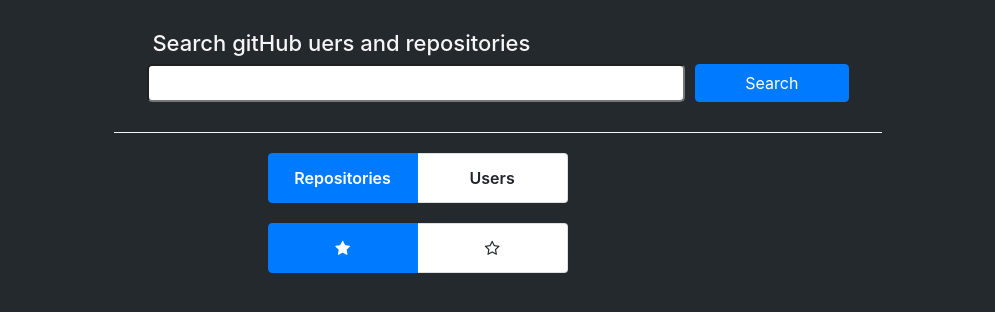
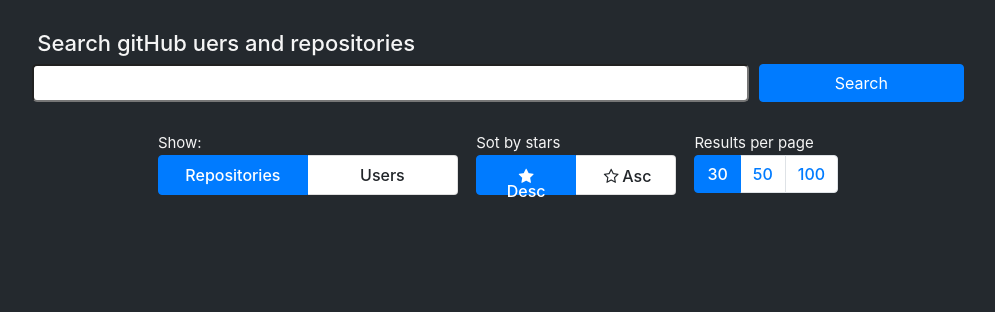
Before and after one commit to rpask00/gitsearch, a React (Create React App) app: page /search in a window 1280 px wide. Shown: the top 312 px of the page, without its empty margins (142-1137 px from the left). Built offline with nearby package versions, Linux system fonts and the light colour scheme.

Commit message:
before css refactoring

```diff
--- a/src/components/RepositoryComp.tsx
+++ b/src/components/repositoryComponents.tsx
@@ -9,7 +9,7 @@
         return <h1 className='not-found'>Repositories not found..</h1>
 
     let reposList: JSX.Element[] = repos.map(repo => <Repository key={repo.full_name} repo={repo}></Repository>)
-    return <div className='repoistoryList'>{reposList}</div>
+    return <div className='repoistory-list'>{reposList}</div>
 }
 
 
--- a/src/components/searchScreen.tsx
+++ b/src/components/searchScreen.tsx
@@ -1,7 +1,7 @@
-import React, { useEffect, useState, FC, ReducerStateWithoutAction } from 'react';
+import React, { useEffect, useState } from 'react';
 import { RepoData, UserData } from '../interfaces';
-import { ReppositoriesList } from './RepositoryComp';
-import { UsersList } from './usersComponent';
+import { ReppositoriesList } from './repositoryComponents';
+import { UsersList } from './usersComponents';
 import '../styles/searchScreen.css';
 let qstirngSave = ''
 
@@ -13,17 +13,25 @@
 
 export interface SearchScreenState {
     fetchData: RepoData[] | UserData[],
+    fetchDataCount: number,
     searchMode: string,
     sortMode: string,
+    perpage: number,
     queryString: string,
+    page: number,
+
 }
+
 
 class SearchScreen extends React.Component<SearchScreenProps, SearchScreenState> {
     state: SearchScreenState = {
         sortMode: 'desc',
         searchMode: 'repositories',
         fetchData: [],
-        queryString: ''
+        queryString: '',
+        perpage: 30,
+        page: 1,
+        fetchDataCount: 1
     }
 
     componentDidMount() {
@@ -32,14 +40,16 @@
         if (qstring) this.handleSearch(qstring)
     }
 
-    handleSearch = async (queryString: string, searchMode?: string, sortMode?: string) => {
+    handleSearch = async (queryString: string, searchMode?: string, sortMode?: string, perpage?: number, page?: number) => {
         if (!queryString) return
 
         queryString = queryString.split(' ').join('+')
         searchMode = searchMode || this.state.searchMode
         sortMode = sortMode || this.state.sortMode
+        perpage = perpage || this.state.perpage
+        page = page || this.state.page
 
-        let apilink = 'https://api.github.com/search/' + searchMode + '?q=' + queryString + '&sort=stars&order=' + sortMode
+        let apilink = `https://api.github.com/search/${searchMode}?q=${queryString}&sort=stars&order=${sortMode}&per_page=${perpage}&page=${page}`
         let fetchData = await (await fetch(apilink)).json()
 
         this.props.changeqstring(queryString)
@@ -47,32 +57,55 @@
             queryString,
             searchMode,
             sortMode,
-            fetchData: fetchData.items ? fetchData.items : []
+            perpage,
+            page,
+            fetchData: fetchData.items ? fetchData.items : [],
+            fetchDataCount: fetchData.total_count
         })
 
     }
 
     changeSearchMode = (searchMode: string) => {
-        const { queryString, sortMode } = this.state
-        if (queryString) this.handleSearch(queryString, searchMode, sortMode)
+        const { queryString, sortMode, perpage, page } = this.state
+        if (queryString) this.handleSearch(queryString, searchMode, sortMode, perpage, page)
         else this.setState({ searchMode })
     }
 
     changeSortingMode = (sortMode: string) => {
-        const { queryString, searchMode } = this.state
-        if (queryString) this.handleSearch(queryString, searchMode, sortMode)
+        const { queryString, searchMode, perpage, page } = this.state
+        if (queryString) this.handleSearch(queryString, searchMode, sortMode, perpage, page)
         else this.setState({ sortMode })
     }
 
+    changePerPage = (perpage: number) => {
+        const { queryString, searchMode, sortMode, page } = this.state
+        if (queryString) this.handleSearch(queryString, searchMode, sortMode, perpage, page)
+        else this.setState({ perpage })
+    }
+
+    changePage = (page: number) => {
+        const { queryString, searchMode, sortMode, perpage } = this.state
+        if (queryString) this.handleSearch(queryString, searchMode, sortMode, perpage, page)
+        else this.setState({ page })
+    }
+
     render() {
-        console.log(this.state.fetchData)
+        const { searchMode } = this.state
 
-        let list = this.state.searchMode === 'users' ?
-            <UsersList users={this.state.fetchData as UserData[]}></UsersList> :
-            <ReppositoriesList repos={this.state.fetchData as RepoData[]}></ReppositoriesList>
+        let pagination = <></>
+        let list = <></>
 
-        if (!this.state.queryString)
-            list = <></>
+        if (this.state.queryString && this.state.fetchDataCount) {
+            pagination = <Pagination
+                changePage={this.changePage}
+                currentpage={this.state.page}
+                perpage={this.state.perpage}
+                rescount={this.state.fetchDataCount}></Pagination>
+
+            list = searchMode === 'users' ?
+                <UsersList users={this.state.fetchData as UserData[]}></UsersList> :
+                <ReppositoriesList repos={this.state.fetchData as RepoData[]}></ReppositoriesList>
+        }
 
         return (<>
             <div className='search-area'>
@@ -81,17 +114,20 @@
             <div className='result-area'>
                 <div className="mods">
                     <SearchModesList changeSearchMode={this.changeSearchMode}></SearchModesList>
-                    <SortingMode changeSortingMode={this.changeSortingMode}></SortingMode>
+                    {
+                        searchMode !== 'users' ? <SortingMode changeSortingMode={this.changeSortingMode}></SortingMode> : ''
+                    }
+                    <PerPage changePerPage={this.changePerPage}></PerPage>
                 </div>
                 {list}
+                {pagination}
             </div>
         </>);
     }
 }
 
 
-interface SearchBarProps { handleSearch: any }
-function SearchBar(props: SearchBarProps) {
+function SearchBar(props: { handleSearch: any }) {
     const [queryString, setSearchValue] = useState('')
 
 
@@ -105,16 +141,16 @@
 }
 
 
-interface SearchModeProps { changeSearchMode: any }
-function SearchModesList(props: SearchModeProps) {
+function SearchModesList({ changeSearchMode }: { changeSearchMode: any }) {
     const [SearchMode, setSearchMode] = useState('repositories')
 
     useEffect(() => {
-        props.changeSearchMode(SearchMode)
-    }, [SearchMode]);
+        changeSearchMode(SearchMode)
+    }, [SearchMode, changeSearchMode]);
 
-    return (<>
-        <ul className="list-group list-group-horizontal">
+    return (<div className='filter'>
+        <label >Show:</label>
+        <ul className="list-group list-group-horizontal serchmode">
             <li className={`
                 list-group-item
                 ${SearchMode === 'repositories' ? 'active' : ''}
@@ -124,31 +160,91 @@
                 ${SearchMode === 'users' ? 'active' : ''}
             `} onClick={() => setSearchMode('users')}>Users</li>
         </ul>
-    </>)
+    </div>)
 }
 
 
-interface SortingModeProps { changeSortingMode: any }
-function SortingMode(props: SortingModeProps) {
+function SortingMode({ changeSortingMode }: { changeSortingMode: any }) {
     const [SortingMode, setSortingMode] = useState('desc')
 
     useEffect(() => {
-        props.changeSortingMode(SortingMode)
-    }, [SortingMode]);
+        changeSortingMode(SortingMode)
+    }, [SortingMode, changeSortingMode]);
 
-    return (<>
-        <ul className="list-group list-group-horizontal ">
+    return (<div className='filter'>
+        <label >Sot by stars</label>
+        <ul className="list-group list-group-horizontal sortmode">
             <li className={`
                 list-group-item
                 ${SortingMode === 'desc' ? 'active' : ''}
-            `} onClick={() => setSortingMode('desc')}><i className="demo-icon icon-star"></i></li>
+            `} onClick={() => setSortingMode('desc')}><i className="demo-icon icon-star"></i>
+            Desc
+            </li>
             <li className={`
                 list-group-item
                 ${SortingMode === 'asc' ? 'active' : ''}
-            `} onClick={() => setSortingMode('asc')}><i className="demo-icon icon-star-empty"></i></li>
+            `} onClick={() => setSortingMode('asc')}><i className="demo-icon icon-star-empty"></i>
+            Asc
+            </li>
         </ul>
-    </>)
+    </div>)
 }
 
 
+function PerPage({ changePerPage }: { changePerPage: any }) {
+    const [perpageval, setPerPage] = useState(30)
+
+    useEffect(() => {
+        changePerPage(perpageval)
+    }, [perpageval, changePerPage]);
+
+    return (<div className='filter' >
+        <label >Results per page</label>
+        <ul className="pagination perpageval">
+            <li className={`page-item ${perpageval === 30 ? 'active' : ''}`} onClick={() => setPerPage(30)}>
+                <span className="page-link" >30</span>
+            </li>
+            <li className={`page-item ${perpageval === 50 ? 'active' : ''}`} onClick={() => setPerPage(50)}>
+                <span className="page-link" >50</span>
+            </li>
+            <li className={`page-item ${perpageval === 100 ? 'active' : ''}`} onClick={() => setPerPage(100)}>
+                <span className="page-link">100</span>
+            </li>
+        </ul>
+    </div >)
+}
+
+
+interface PaginationProps {
+    changePage: any,
+    currentpage: number,
+    rescount: number,
+    perpage: number
+}
+
+function Pagination({ changePage, currentpage, rescount, perpage }: PaginationProps) {
+    const [selectedpage, selectPage] = useState(currentpage)
+
+    useEffect(() => {
+        changePage(selectedpage)
+        window.scrollTo(0, 0)
+    }, [selectedpage, changePage]);
+
+    rescount = Math.min(rescount, 1000)
+    let pages = []
+
+    for (let i = 1; i <= Math.ceil(rescount / perpage); i++) {
+        pages.push(
+            <li key={i}
+                className={`page-item ${selectedpage === i ? 'active' : ''}`}
+                onClick={() => selectPage(i)}>
+                <span className="page-link" >{i}</span>
+            </li>)
+    }
+
+    return (<ul className="flex-wrap pagination selectedpage">
+        {pages}
+    </ul>)
+}
+
 export default SearchScreen;
--- a/src/components/userScreen.tsx
+++ b/src/components/userScreen.tsx
@@ -4,7 +4,7 @@
 import { RepoData, UserData } from '../interfaces';
 import '../styles/userScreen.css'
 import Axios from 'axios';
-import { ReppositoriesList } from './RepositoryComp';
+import { ReppositoriesList } from './repositoryComponents';
 
 export interface UserScreenProps {
     match: match<UserProps>,
--- /dev/null
+++ b/src/styles/repositoryComponents.css
@@ -0,0 +1,8 @@
+.repoistory-list,
+.usersList {
+    width: 100%;
+    display: flex;
+    align-items: center;
+    flex-direction: column;
+    margin-bottom: 50px;
+}
--- a/src/styles/searchScreen.css
+++ b/src/styles/searchScreen.css
@@ -1,52 +1,50 @@
 .search-area,
-.result-area{
-    width: 60vw;
+.result-area {
+    width: 80vw;
     margin-left: auto;
     margin-right: auto;
     display: flex;
     flex-wrap: wrap;
 }
-.search-area{
-    /* justify-content: space-between; */
+
+.search-area {
     justify-content: center;
     margin-top: 30px;
     padding-bottom: 30px;
-    border-bottom: 1px solid  whitesmoke ;
-
 }
 
-.searchbar{
+.searchbar {
     display: flex;
     flex-wrap: wrap;
     width: 100%;
     justify-content: center;
 }
 
-.searchbar-title{
+.searchbar-title {
     color: whitesmoke;
     width: 90%;
     font-size: 22px;
 }
 
-.searchbar-input{
+.searchbar-input {
     border-radius: 5px;
     width: 70%;
     padding: 5px;
 }
 
-.searchbar-btn{
+.searchbar-btn {
     margin-left: 10px;
     min-width: 75px;
     width: 20%;
 }
 
-.result-area{
+.result-area {
     flex-direction: column;
     align-items: center;
 }
 
-.repoistoryList,
-.usersList{
+.repoistory-list,
+.usersList {
     width: 100%;
     display: flex;
     align-items: center;
@@ -55,7 +53,7 @@
 }
 
 .repository,
-.user{
+.user {
     width: 100%;
     display: flex;
     color: rgb(255, 255, 255);
@@ -65,7 +63,7 @@
 }
 
 .repository-title,
-.repository-info{
+.repository-info {
     width: 100%;
 }
 
@@ -80,69 +78,96 @@
 .repository-title>a:hover {
     color: whitesmoke;
 }
-.repository-desc{
-    color:rgba(245, 245, 245, 0.528);
+
+.repository-desc {
+    color: rgba(245, 245, 245, 0.528);
 }
-.repository-info{
+
+.repository-info {
     display: flex;
-    /* justify-content: space-between; */
     margin-bottom: 7px;
 }
 
-.repository-info div{
+.repository-info div {
     margin-right: 20px;
 }
 
-.repo-name{
-    color:rgba(245, 245, 245, 0.761);
+.repo-name {
+    color: rgba(245, 245, 245, 0.761);
 
 }
 
-.user-image{
+.user-image {
     margin-right: 15px;
     width: 100px;
     border-radius: 50%;
     margin-bottom: 20px;
 }
-.user{
+
+.user {
     min-width: 400px;
     width: 50%;
     align-items: center;
     justify-content: center;
 }
+
 .user-login a,
-.user-login a:hover{
+.user-login a:hover {
     color: whitesmoke;
 }
 
-
-.mods{
-    width: 60%;
-    justify-content: space-between;
+.mods {
+    width: 70%;
+    justify-content: space-evenly;
     display: flex;
     flex-wrap: wrap;
 }
 
 
-.mods ul{
-    margin-top:20px;
+ul.serchmode {
     width: 300px;
 }
 
-.mods ul li{
+ul.sortmode {
+    width: 200px;
+}
+
+.filter ul li {
     text-align: center;
     cursor: pointer;
     width: 50%;
+    height: 40px;
+    line-height: 15px;
     transition: .2s;
-    font-weight: 600;
+    font-weight: 500;
 }
 
-.stars .icon-star{
+.stars .icon-star {
     color: goldenrod;
     margin-left: 20px;
 }
 
-.badge{background-color: rgb(72, 72, 72);}
+.filter {
+    display: flex;
+    margin-bottom: 20px;
+    flex-direction: column;
+}
+
+.filter label {
+    margin: 0;
+    font-size: 15px;
+    color: whitesmoke;
+}
+
+.filter ul {
+    margin: 0;
+}
+
+ .page-item{
+    cursor: pointer;
+}
+
+ .badge{background-color: rgb(72, 72, 72);}
 .Kotlin{background-color: rgb(118, 76, 0);}
 .JavaScript{background-color: rgb(151, 158, 10);}
 .Python{background-color: rgb(7, 89, 165);}
@@ -156,27 +181,26 @@
 .R{background-color: rgb(62, 88, 194);}
 .Rust{background-color: rgb(106, 54, 26);}
 
-
 @media screen and (max-width: 900px) {
 
-    .mods{
+    .mods {
         justify-content: center;
         width: 100%;
     }
 
-    .mods ul{
+    .mods ul {
         font-size: 12px;
         width: 200px;
     }
 
 
-    .searchbar-title{
+    .searchbar-title {
         text-align: center;
     }
 
 
 
-    .searchbar-btn{
+    .searchbar-btn {
         margin-top: 10px;
     }
 }
```
Also changed, not shown: src/styles/userComponents.css (added, +8 -0 lines), src/components/usersComponents.tsx (renamed from src/components/usersComponent.tsx), 1 other file (tests, documents, lock files or other folders).
